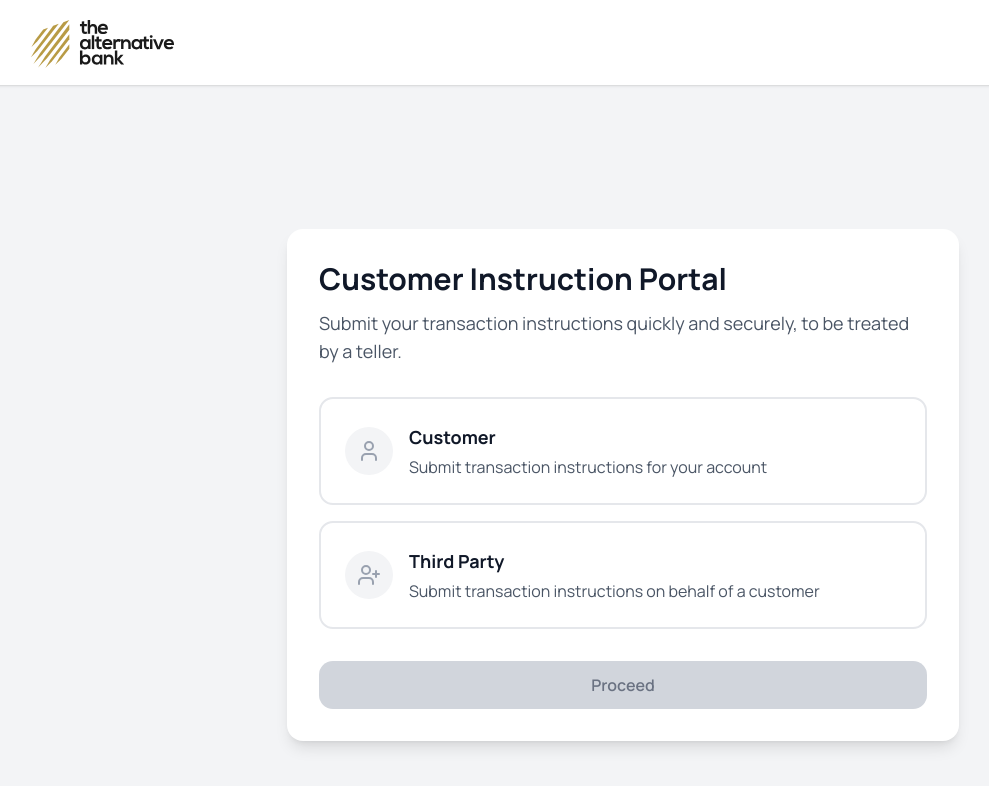
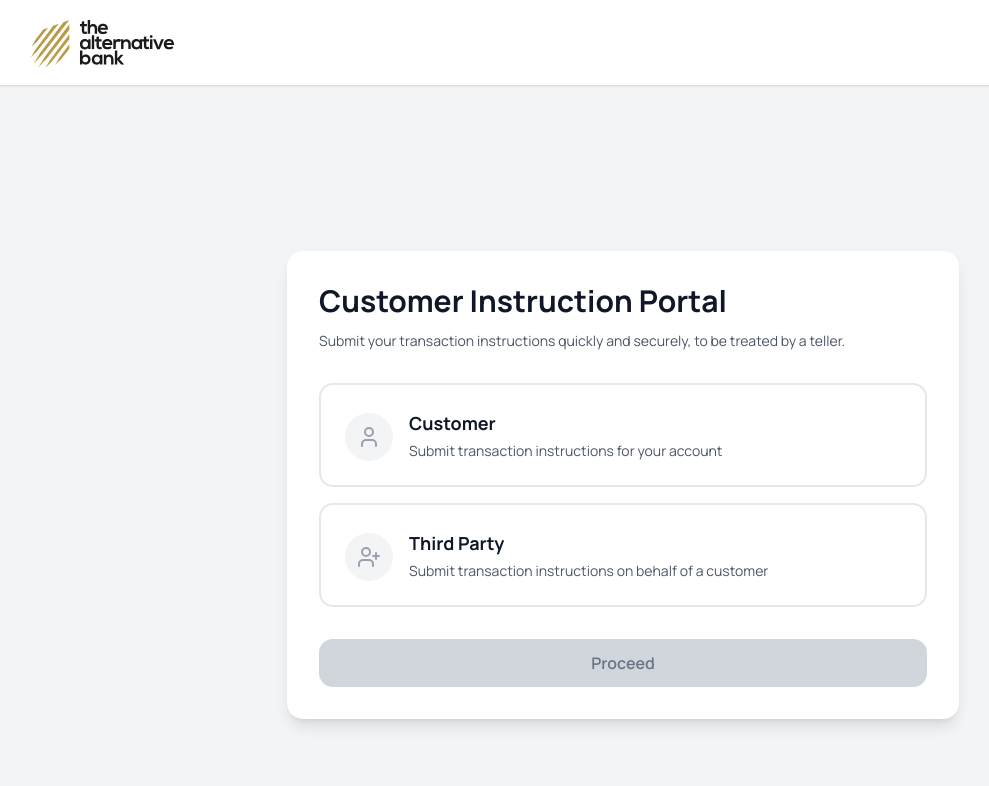
Before and after one commit to preciousemmanuel/altillcustomerinstruction, a React (Vite) app: page /home in a window 1280 px wide. Shown: the top 786 px of the page, without its empty margins (17-1006 px from the left). Built offline with nearby package versions, Linux system fonts and the light colour scheme.

Commit message:
fix ui update

```diff
--- a/src/pages/deposit/DepositPage.tsx
+++ b/src/pages/deposit/DepositPage.tsx
@@ -46,10 +46,12 @@ export default function DepositPage() {
               <span className="font-medium">Back</span>
             </button>
 
-            <h1 className="text-xl font-semibold mb-8 text-gray-900">
+            <h1 className="text-xl font-semibold mb-3 text-gray-900">
               Deposit
             </h1>
-
+            <p className="text-sm mb-4 text-gray-600">
+            Enter transaction details
+            </p>
             <Deposit
               userType={userType}
               corporateGLCodes={corporateGLCodes}
--- a/src/pages/landing/landing.tsx
+++ b/src/pages/landing/landing.tsx
@@ -20,7 +20,7 @@ function Landing() {
           <h1 className="text-3xl font-bold text-gray-900 mb-3">
             Customer Instruction Portal
           </h1>
-          <p className="text-gray-600 text-lg">
+          <p className="text-gray-600 text-sm">
             Submit your transaction instructions quickly and securely, to be
             treated by a teller.
           </p>
@@ -50,7 +50,7 @@ function Landing() {
             </div>
             <div className="flex-1">
               <h3 className="text-lg font-bold text-gray-900">Customer</h3>
-              <p className="text-gray-600 mt-1">
+              <p className="text-gray-600 text-sm mt-1">
                 Submit transaction instructions for your account
               </p>
             </div>
@@ -78,7 +78,7 @@ function Landing() {
             </div>
             <div className="flex-1">
               <h3 className="text-lg font-bold text-gray-900">Third Party</h3>
-              <p className="text-gray-600 mt-1">
+              <p className="text-gray-600 text-sm mt-1">
                 Submit transaction instructions on behalf of a customer
               </p>
             </div>
--- a/src/pages/transfer/TransferPage.tsx
+++ b/src/pages/transfer/TransferPage.tsx
@@ -46,9 +46,12 @@ export default function TransferPage() {
               <span className="font-medium">Back</span>
             </button>
 
-            <h1 className="text-xl font-semibold mb-8 text-gray-900">
+            <h1 className="text-xl font-semibold mb-3 text-gray-900">
               Fund Transfer
             </h1>
+            <p className="text-sm mb-4 text-gray-600">
+            Enter transaction details
+            </p>
 
             <Withdrawal
               userType={userType}
--- a/src/pages/withdrawal/WithdrawalPage.tsx
+++ b/src/pages/withdrawal/WithdrawalPage.tsx
@@ -46,10 +46,12 @@ export default function WithdrawalPage() {
               <span className="font-medium">Back</span>
             </button>
 
-            <h1 className="text-xl font-semibold mb-8 text-gray-900">
+            <h1 className="text-xl font-semibold mb-4 text-gray-900">
               Withdrawal
             </h1>
-
+            <p className="text-sm mb-4 text-gray-600">
+            Enter transaction details
+            </p>
             <Withdrawal
               userType={userType}
               corporateGLCodes={corporateGLCodes}
```
